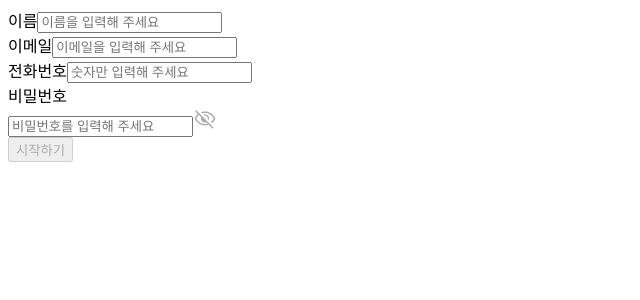
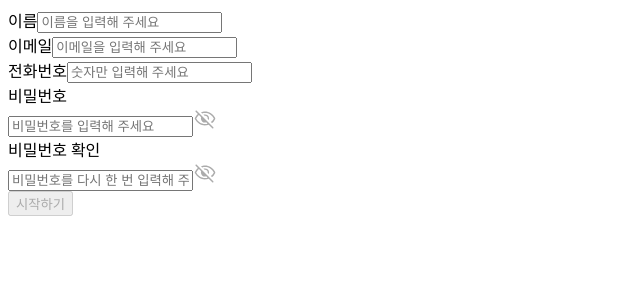
Before and after one commit to FS2-Part4-Team3/2-Moving-3-FE, a Next.js app: page /SignUpClient in a window 1280 px wide. Shown: the top 300 px of the page, without its empty margins (0-640 px from the left). Built offline with nearby package versions, Linux system fonts and the light colour scheme.

Commit message:
feat: add password chk logic

```diff
--- a/src/pages/SignUpClient.tsx
+++ b/src/pages/SignUpClient.tsx
@@ -17,9 +17,10 @@ export default function SignInClient() {
   const [emailError, setEmailError] = useState<string>("");
   const [phoneNumberError, setPhoneNumberError] = useState<string>("");
   const [passwordError, setPasswordError] = useState<string>("");
-  const [passwordChkError, SetPasswordChkError] = useState<string>("");
+  const [passwordChkError, setPasswordChkError] = useState<string>("");
 
   const [viewPw, setViewPw] = useState<boolean>(false);
+  const [viewPwChk, setViewPwChk] = useState<boolean>(false);
 
   useEffect(() => {
     const emailRegex = /^[a-zA-Z0-9._%+-]+@[a-zA-Z0-9.-]+\.[a-zA-Z]{2,}$/;
@@ -29,15 +30,6 @@ export default function SignInClient() {
       setEmailError("");
     }
   }, [email]);
-
-  useEffect(() => {
-    const passwordRegex = /^(?=.*[a-zA-Z])(?=.*\d)[a-zA-Z\d]{8,}$/;
-    if (password && !passwordRegex.test(password)) {
-      setPasswordError("비밀번호가 올바르지 않습니다.");
-    } else {
-      setPasswordError("");
-    }
-  }, [password]);
 
   useEffect(() => {
     const phoneNumberRegex = /^\d+$/;
@@ -53,13 +45,32 @@ export default function SignInClient() {
     console.log(data);
   };
 
+  useEffect(() => {
+    const passwordRegex = /^(?=.*[a-zA-Z])(?=.*\d)[a-zA-Z\d]{8,}$/;
+    if (password && !passwordRegex.test(password)) {
+      setPasswordError("비밀번호가 올바르지 않습니다.");
+    } else {
+      setPasswordError("");
+    }
+  }, [password]);
+
+  useEffect(() => {
+    if (passwordChk && password !== passwordChk) {
+      setPasswordChkError("비밀번호가 일치하지 않습니다.");
+    } else {
+      setPasswordChkError("");
+    }
+  }, [passwordChk]);
+
   const isButtonDisabled = !(
     email &&
     phoneNumber &&
     password &&
+    passwordChk &&
     !emailError &&
     !phoneNumberError &&
-    !passwordError
+    !passwordError &&
+    !passwordChkError
   );
 
   return (
@@ -135,7 +146,7 @@ export default function SignInClient() {
         </div>
         <div className="flex flex-col gap-[0.8rem] items-end">
           <InputWrapper
-            id="signin-password"
+            id="signup-password"
             type={viewPw ? "text" : "password"}
             value={password}
             onChange={(e) => setPassword(e.target.value)}
@@ -171,6 +182,44 @@ export default function SignInClient() {
             </p>
           )}
         </div>
+        <div className="flex flex-col gap-[0.8rem] items-end">
+          <InputWrapper
+            id="signup-password-chk"
+            type={viewPwChk ? "text" : "password"}
+            value={passwordChk}
+            onChange={(e) => setPasswordChk(e.target.value)}
+          >
+            <div className="flex flex-col lg:gap-[1.6rem] sm:gap-[0.8rem]">
+              <InputWrapper.Label className="font-normal lg:text-[2rem] lg:leading-[3.2rem] sm:text-[1.4rem] sm:leading-[2.4rem] text-black-400">
+                비밀번호 확인
+              </InputWrapper.Label>
+              <div
+                className={`lg:w-[64rem] lg:h-[6.4rem] sm:w-[32.7rem] rounded-[1.6rem] border border-line-200 focus:outline-none p-[1.4rem] bg-white flex justify-between ${
+                  passwordChkError
+                    ? "focus-within:border-red-200"
+                    : "focus-within:border-blue-300"
+                }`}
+              >
+                <InputWrapper.Input
+                  className="w-full font-normal lg:text-[2rem] sm:text-[1.6rem] lg:leading-[3.2rem] sm:leading-[2.6rem] placeholder:text-gray-400 focus:outline-none"
+                  placeholder="비밀번호를 다시 한 번 입력해 주세요"
+                />
+                <Image
+                  src={viewPwChk ? visibility_on : visibility_off}
+                  alt="visibility"
+                  width={24}
+                  height={24}
+                  onClick={() => setViewPwChk(!viewPwChk)}
+                />
+              </div>
+            </div>
+          </InputWrapper>
+          {passwordChkError && (
+            <p className="font-medium lg:text-[1.6rem] sm:text-[1.3rem] lg:leading-[2.6rem] sm:leading-[2.2rem] text-red-200">
+              {passwordChkError}
+            </p>
+          )}
+        </div>
       </div>
       <ButtonWrapper id="signin" onClick={() => handleSubmit()}>
         <ButtonWrapper.Button
```
